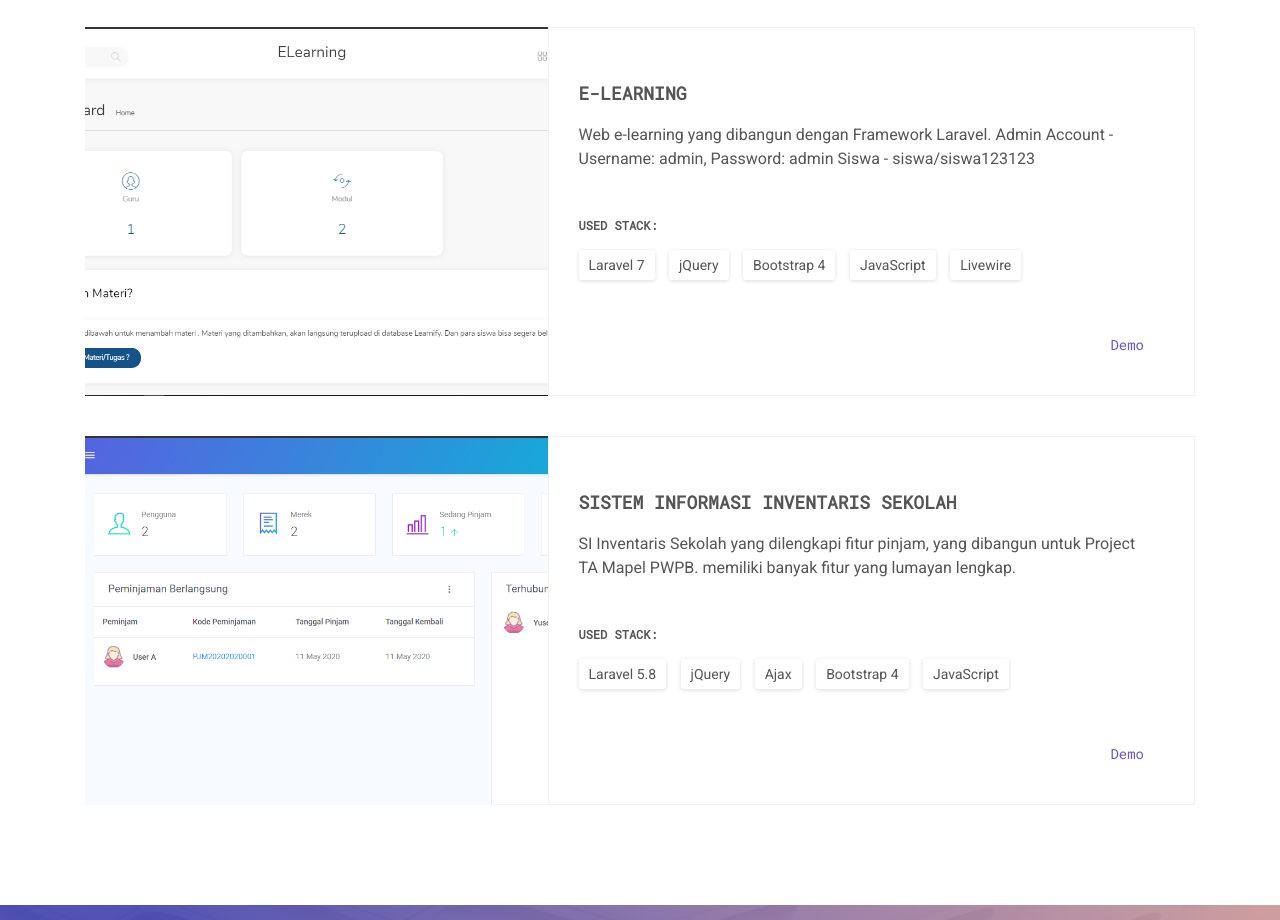
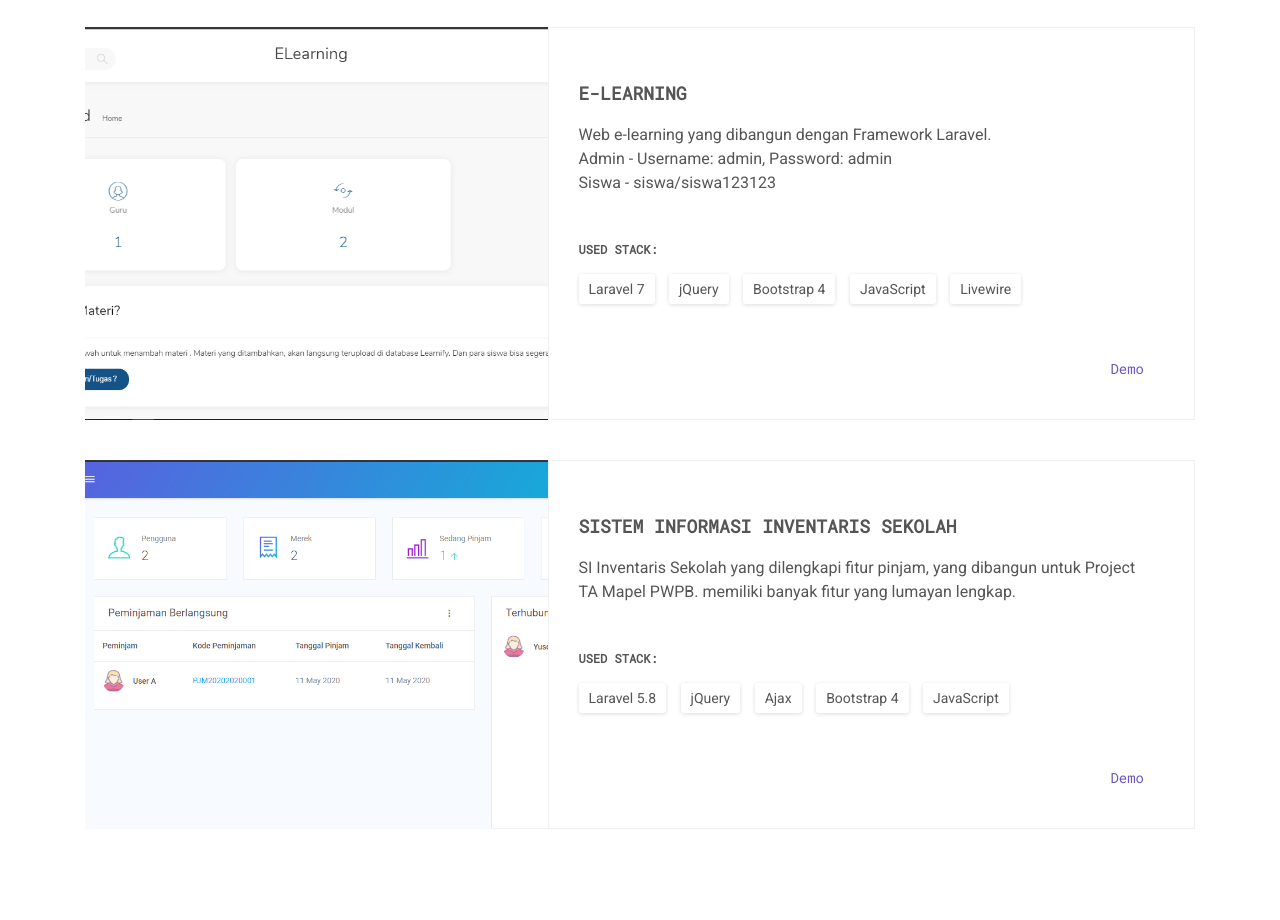
Before and after one commit to revanapriyandi/revanapriyandi.github.io, a plain HTML site: page index.html in a window 1280 px wide. Shown: the part 2387-3307 px from the top of the page. Drawn offline with Linux system fonts and the light colour scheme.

Commit message:
Update index.html

```diff
--- a/index.html
+++ b/index.html
@@ -296,8 +296,8 @@
                 <div class="col-md-6 col-lg-7 project-card__info">
                     <h3 class="project-card__title">E-Learning </h3>
                     <p class="project-card__description">
-                        Web e-learning yang dibangun dengan Framework Laravel.
-                        Admin Account - Username: admin, Password: admin
+                        Web e-learning yang dibangun dengan Framework Laravel.<br />
+                        Admin - Username: admin, Password: admin <br />
                         Siswa - siswa/siswa123123
                     </p>
                     <p class="project-card__stack">Used stack:</p>
```
